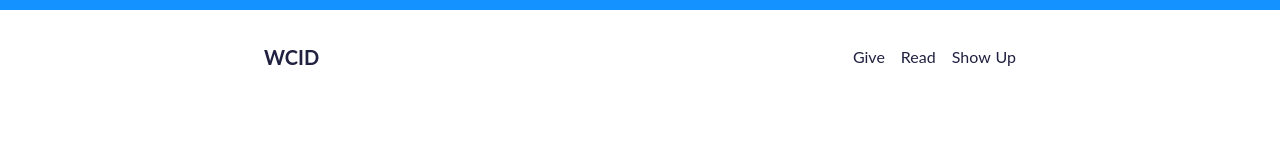
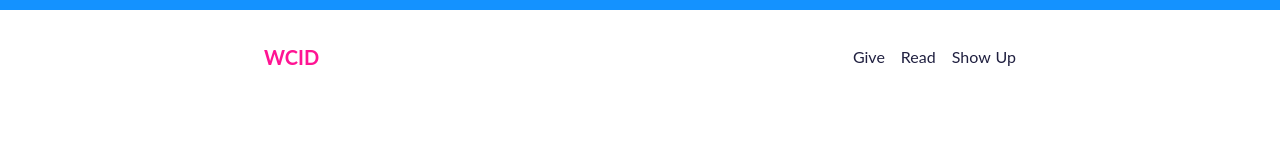
Before and after one commit to jamesctucker/what-can-i-do, a Nuxt app: page / in a window 1280 px wide. In both pictures the pointer is over the link "WCID". Shown: the top 160 px of the page. Built offline with nearby package versions, Linux system fonts and the light colour scheme.

Commit message:
updated nav-link hover style

```diff
--- a/components/Header.vue
+++ b/components/Header.vue
@@ -21,4 +21,8 @@ export default {
 .nav-link {
   color: #202040;
 }
+
+.nav-link:hover {
+  color: rgb(255, 20, 147);
+}
 </style>
```
